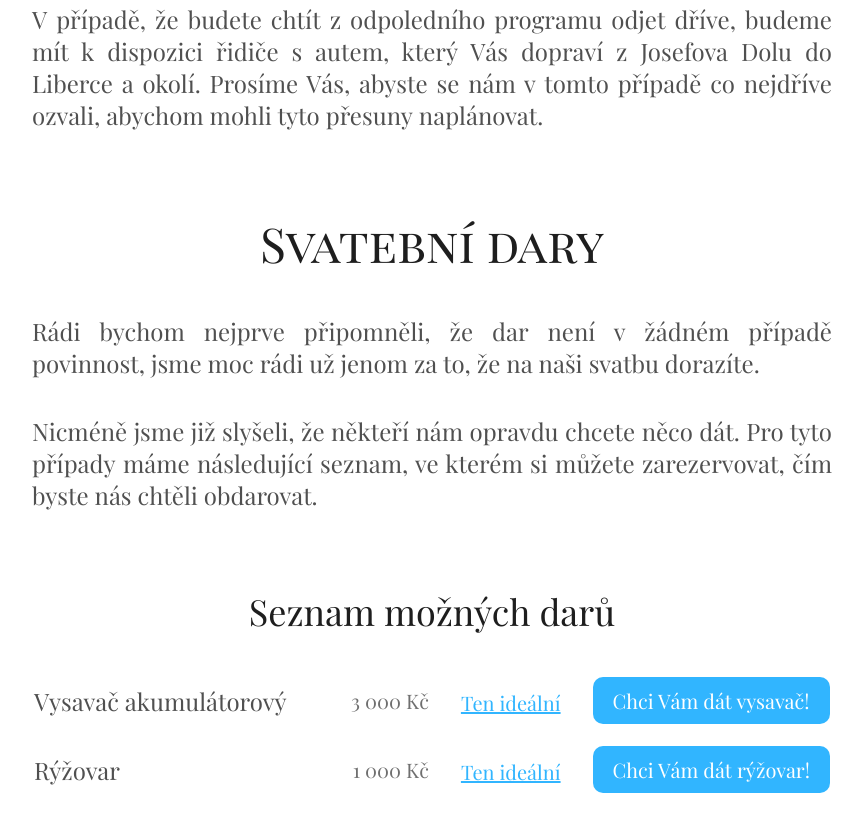
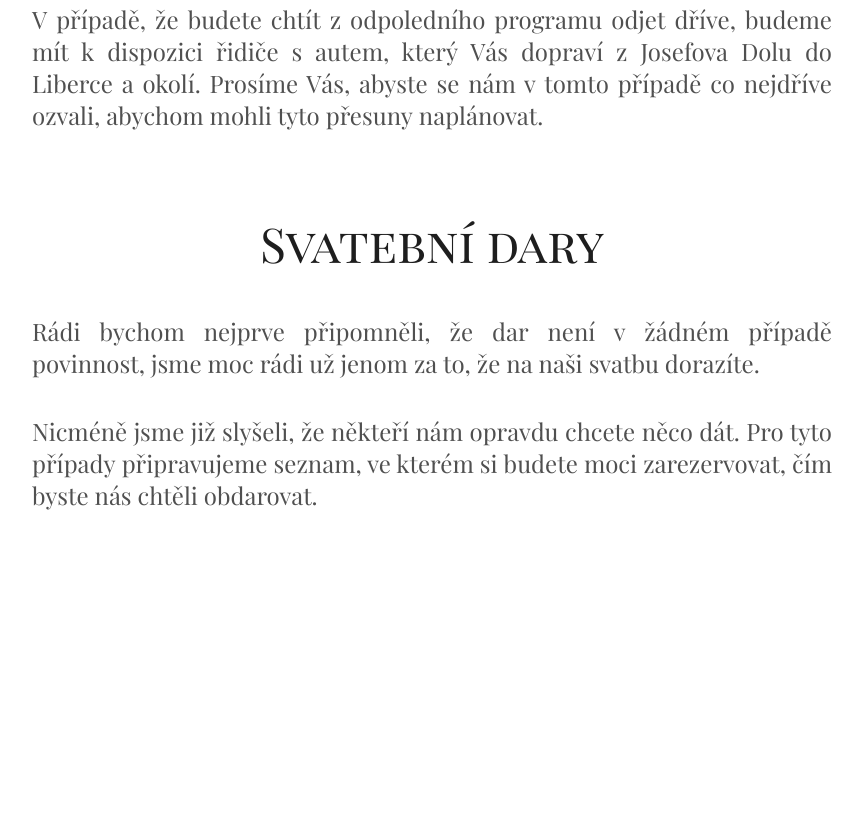
Before and after one commit to ondrejbudai/wedding-website-dev, a plain HTML site: page index.html in a window 1280 px wide. Shown: the part 4429-5260 px from the top of the page, without its empty margins (208-1070 px from the left). After the commit the page ends 5020 px from the top, so only its background shows below. Drawn offline with Linux system fonts and the light colour scheme; a script that the page names is missing.

```diff
--- a/index.html
+++ b/index.html
@@ -365,32 +365,36 @@
         Rádi bychom nejprve připomněli, že dar není v žádném případě povinnost, jsme moc rádi už jenom za to, že na
         naši svatbu dorazíte.
     </p>
+    <!--    <p>-->
+    <!--        Nicméně jsme již slyšeli, že někteří nám opravdu chcete něco dát. Pro tyto případy máme následující seznam, ve-->
+    <!--        kterém si můžete zarezervovat, čím byste nás chtěli obdarovat.-->
+    <!--    </p>-->
     <p>
-        Nicméně jsme již slyšeli, že někteří nám opravdu chcete něco dát. Pro tyto případy máme následující seznam, ve
-        kterém si můžete zarezervovat, čím byste nás chtěli obdarovat.
+        Nicméně jsme již slyšeli, že někteří nám opravdu chcete něco dát. Pro tyto případy připravujeme seznam, ve
+        kterém si budete moci zarezervovat, čím byste nás chtěli obdarovat.
     </p>
-    <article>
-        <h4>Seznam možných darů</h4>
-        <table class="gift-table">
-            <tr>
-                <td>Vysavač akumulátorový</td>
-                <td>3 000 Kč</td>
-                <td><a href="#">Ten ideální</a></td>
-                <td>
-                    <button>Chci Vám dát vysavač!</button>
-                </td>
-            </tr>
-            <tr>
-                <td>Rýžovar</td>
-                <td>1 000 Kč</td>
-                <td><a href="#">Ten ideální</a></td>
-                <td>
-                    <button>Chci Vám dát rýžovar!</button>
-                </td>
-            </tr>
-        </table>
+    <!--    <article>-->
+    <!--        <h4>Seznam možných darů</h4>-->
+    <!--        <table class="gift-table">-->
+    <!--            <tr>-->
+    <!--                <td>Vysavač akumulátorový</td>-->
+    <!--                <td>3 000 Kč</td>-->
+    <!--                <td><a href="#">Ten ideální</a></td>-->
+    <!--                <td>-->
+    <!--                    <button>Chci Vám dát vysavač!</button>-->
+    <!--                </td>-->
+    <!--            </tr>-->
+    <!--            <tr>-->
+    <!--                <td>Rýžovar</td>-->
+    <!--                <td>1 000 Kč</td>-->
+    <!--                <td><a href="#">Ten ideální</a></td>-->
+    <!--                <td>-->
+    <!--                    <button>Chci Vám dát rýžovar!</button>-->
+    <!--                </td>-->
+    <!--            </tr>-->
+    <!--        </table>-->
 
-    </article>
+    <!--    </article>-->
 </section>
 
 <script type="text/javascript" src="https://api.mapy.cz/loader.js"></script>
```
